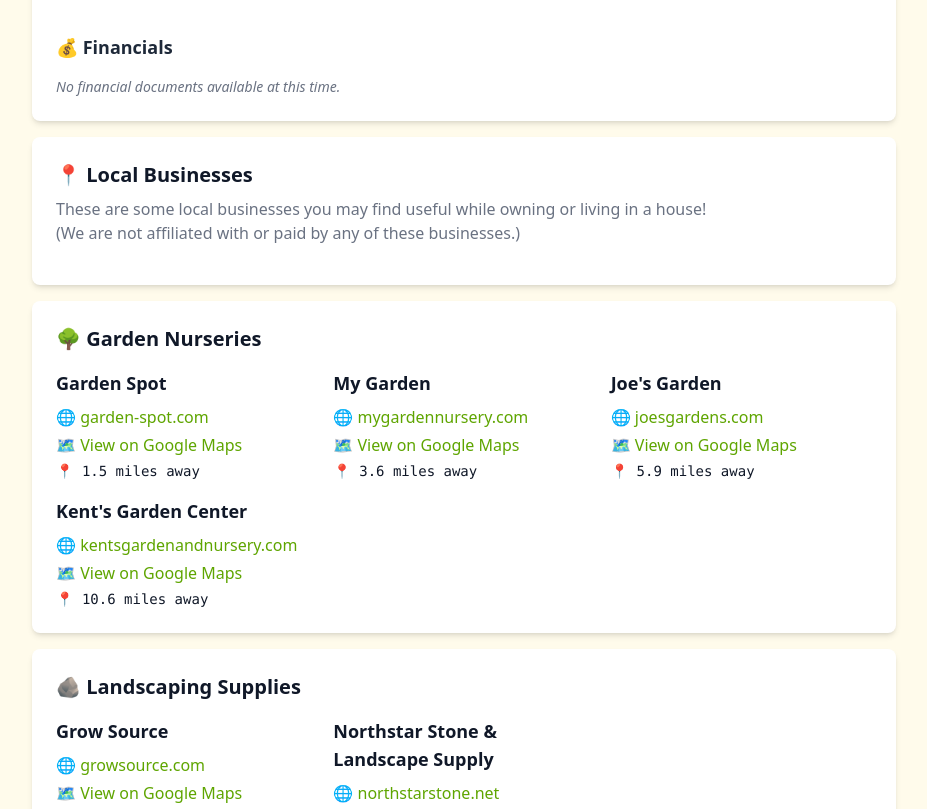
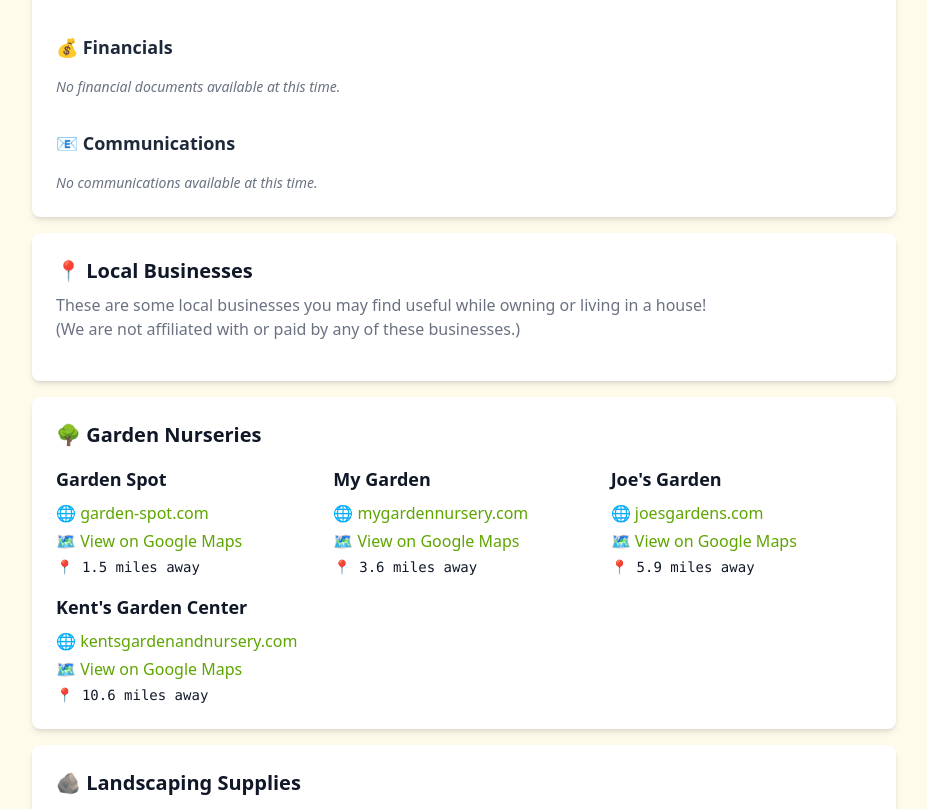
Before and after one commit to kyle-rader/woodside.github.io, a SvelteKit app: page /resources in a window 1280 px wide. Shown: the part 888-1697 px from the top of the page, without its empty margins (176-1103 px from the left). Built offline with nearby package versions, Linux system fonts and the light colour scheme.

Commit message:
add comms section to resources page

```diff
--- a/src/routes/resources/docs.svelte
+++ b/src/routes/resources/docs.svelte
@@ -56,6 +56,11 @@
 		file.fullPath.includes('/docs/books/')
 	).sort((a, b) => a.name.localeCompare(b.name));
 
+	// Dynamically get communications from /docs/comms/ directory (newest first)
+	const communications = allFiles.filter(file =>
+		file.fullPath.includes('/docs/comms/')
+	).sort((a, b) => b.name.localeCompare(a.name)); // Reverse sort for newest first
+
 </script>
 
 <Section title="📜 Documents" id="documents">
@@ -106,5 +111,23 @@
 				<p class="text-sm text-gray-500 dark:text-gray-300 italic">No financial documents available at this time.</p>
 			{/if}
 		</div>
+
+		<!-- Communications -->
+		<div>
+			<h3 id="communications" class="text-lg font-semibold mb-4 text-gray-800 dark:text-gray-200">
+				<a href="#communications" class="hover:text-blue-600 dark:hover:text-blue-400 transition-colors">📧 Communications</a>
+			</h3>
+			{#if communications.length > 0}
+				<ul class="list-disc list-inside space-y-2">
+					{#each communications as doc}
+						<li>
+							<Link href={doc.href}>{doc.name}</Link>
+						</li>
+					{/each}
+				</ul>
+			{:else}
+				<p class="text-sm text-gray-500 dark:text-gray-300 italic">No communications available at this time.</p>
+			{/if}
+		</div>
 	</div>
 </Section>
```
